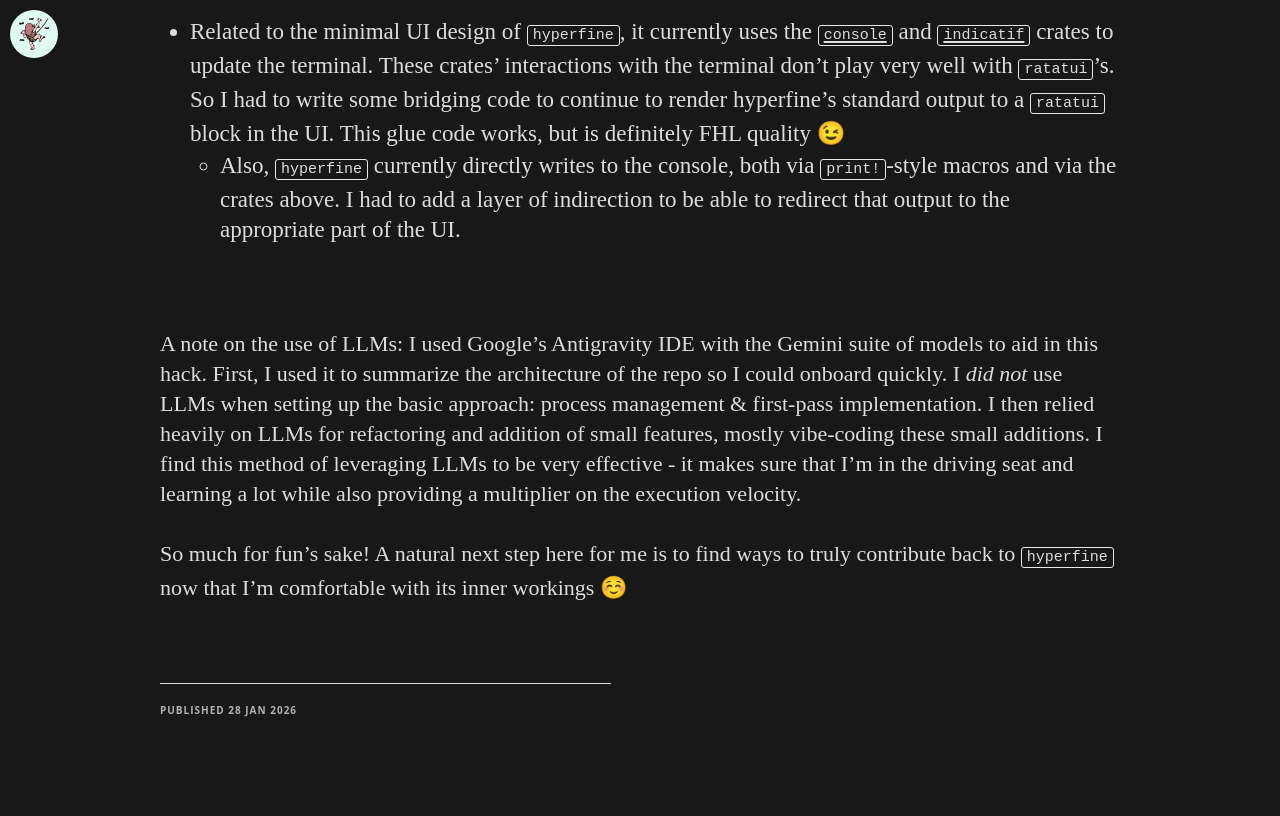
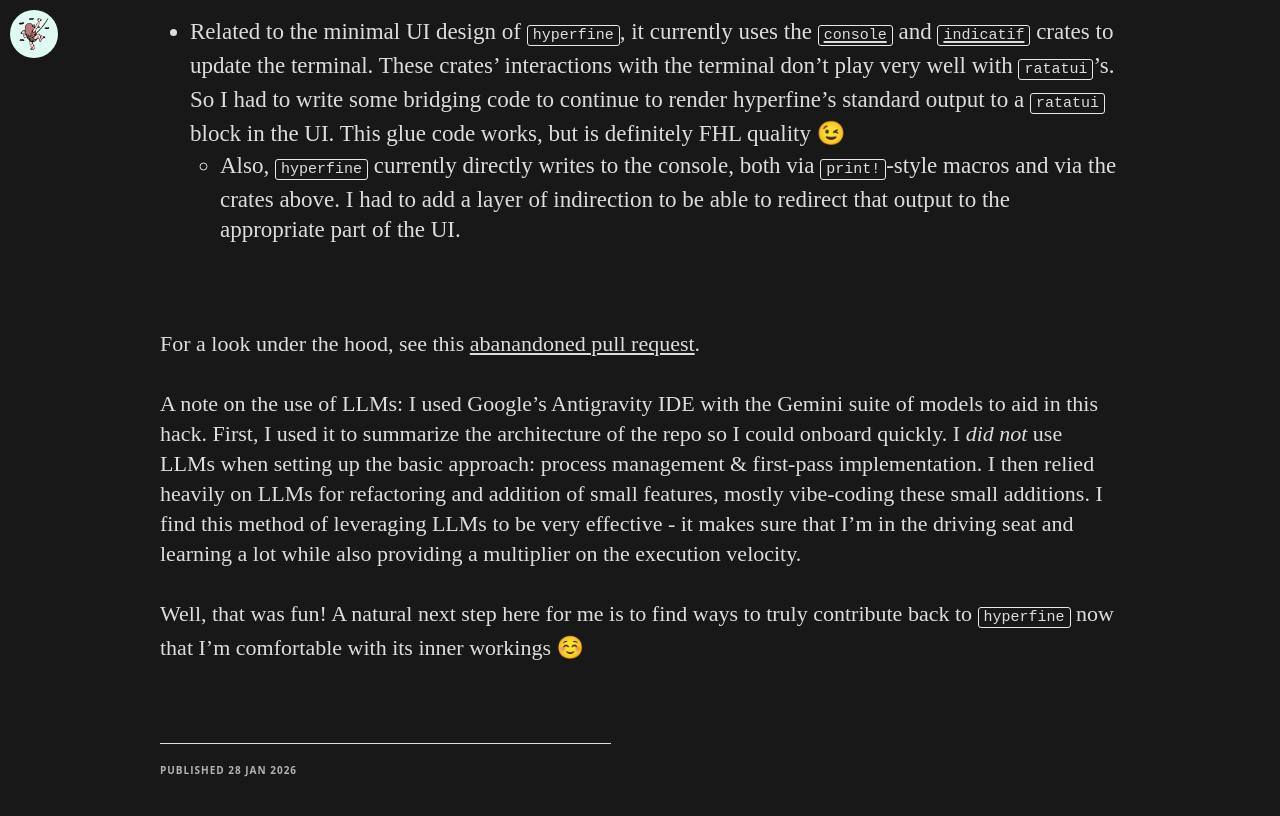
Before and after one commit to callpraths/callpraths.github.io, a Jekyll site: the page built from _posts/2026-01-28-hyperfine-tui.markdown, in a window 1280 px wide and 900 px high, scrolled down 2197 px. Shown: the top 816 px of the window. Built offline with Jekyll 4.4.1, drawn with Linux system fonts in a browser that asks for light colours; nearby versions of some CDN libraries; some web fonts are replaced.

Commit message:
[update] Link to pull request

```diff
--- a/_posts/2026-01-28-hyperfine-tui.markdown
+++ b/_posts/2026-01-28-hyperfine-tui.markdown
@@ -28,9 +28,11 @@ Let's take a quick look at the challenges / fun stuff I got to tackle:
 - Related to the minimal UI design of `hyperfine`, it currently uses the [`console`] and [`indicatif`] crates to update the terminal. These crates' interactions with the terminal don't play very well with `ratatui`'s. So I had to write some bridging code to continue to render hyperfine's standard output to a `ratatui` block in the UI. This glue code works, but is definitely FHL quality 😉
     - Also, `hyperfine` currently directly writes to the console, both via `print!`-style macros and via the crates above. I had to add a layer of indirection to be able to redirect that output to the appropriate part of the UI.
 
+For a look under the hood, see this [abanandoned pull request](https://github.com/callpraths/hyperfine/pull/1).
+
 A note on the use of LLMs: I used Google's Antigravity IDE with the Gemini suite of models to aid in this hack. First, I used it to summarize the architecture of the repo so I could onboard quickly. I _did not_ use LLMs when setting up the basic approach: process management & first-pass implementation. I then relied heavily on LLMs for refactoring and addition of small features, mostly vibe-coding these small additions. I find this method of leveraging LLMs to be very effective - it makes sure that I'm in the driving seat and learning a lot while also providing a multiplier on the execution velocity.
 
-So much for fun's sake! A natural next step here for me is to find ways to truly contribute back to `hyperfine` now that I'm comfortable with its inner workings ☺️
+Well, that was fun! A natural next step here for me is to find ways to truly contribute back to `hyperfine` now that I'm comfortable with its inner workings ☺️
 
 [tui]: https://en.wikipedia.org/wiki/Text-based_user_interface
 [geo-geos-perf-study]: https://callpraths.github.io/geoscience/2022/02/27/geo-geos-perf.html
```
